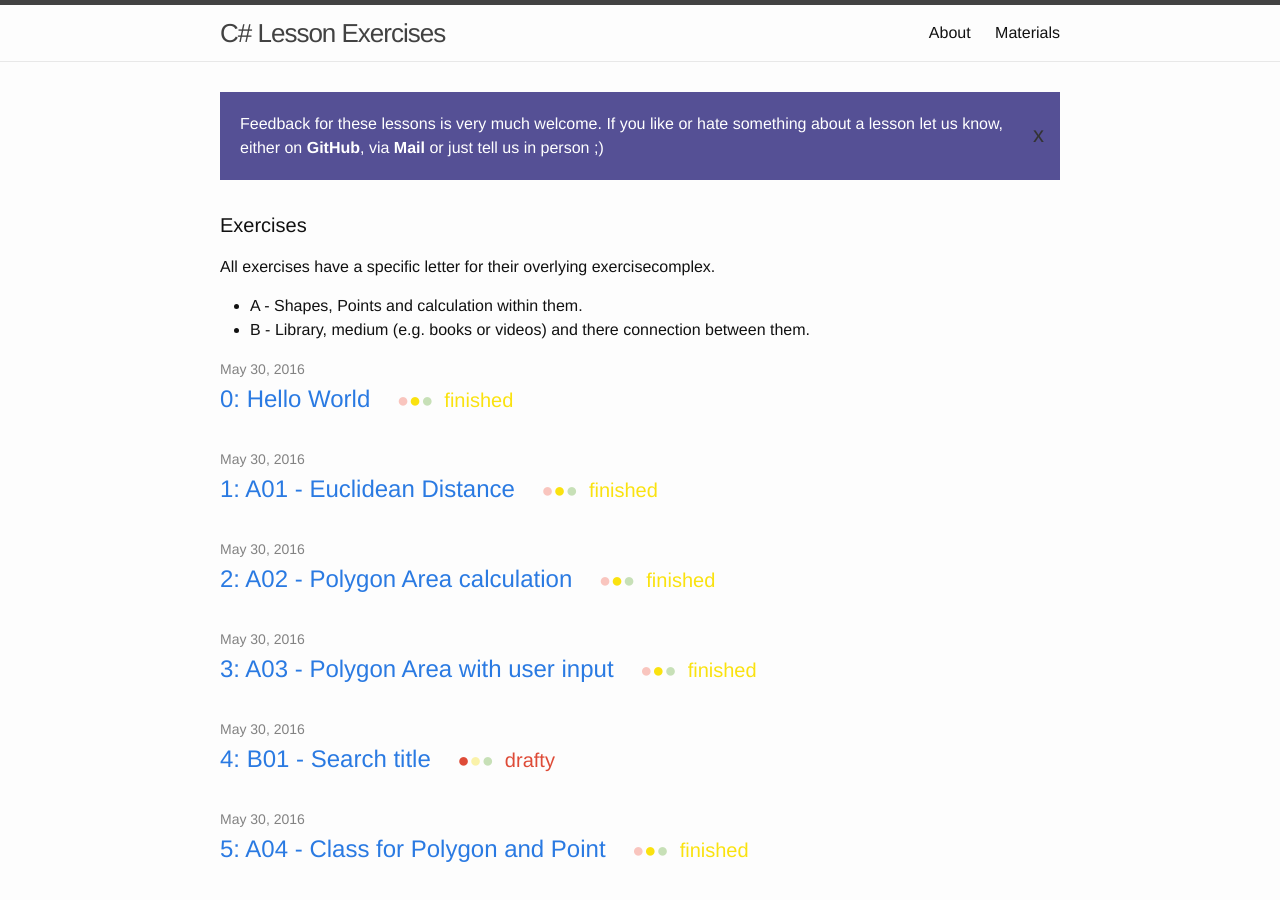
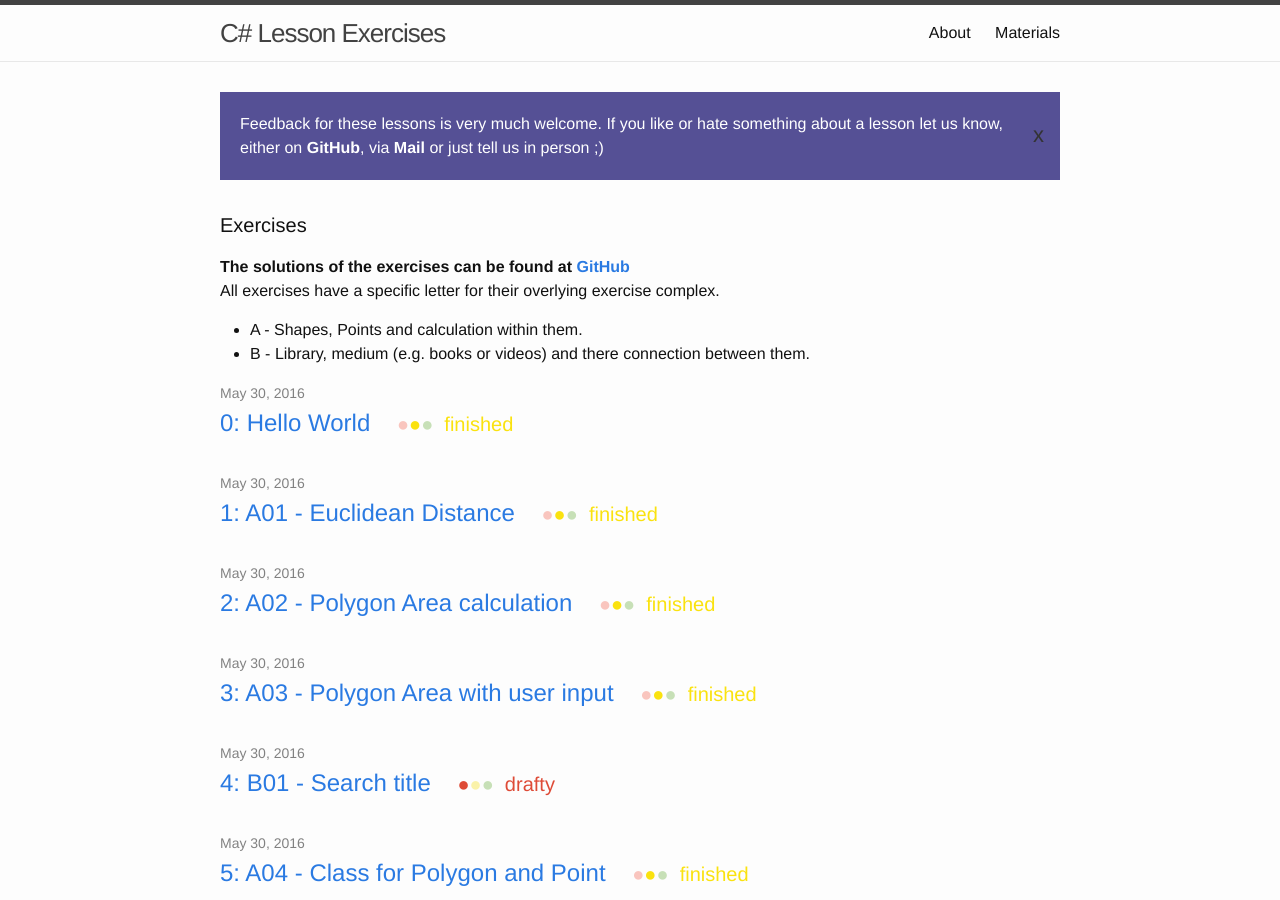
Before and after one commit to fsr/csharp-lessons, a Jekyll site: the page built from index.html, in a window 1280 px wide and 900 px high. Built offline with Jekyll 4.4.1, drawn with Linux system fonts in a browser that asks for light colours.

Commit message:
Changed the main pages.

```diff
--- a/index.html
+++ b/index.html
@@ -7,7 +7,8 @@ layout: default
   <h1 class="page-heading">Exercises</h1>
 
   <p>
-    All exercises have a specific letter for their overlying exercisecomplex.
+    <b>The solutions of the exercises can be found at <a href="https://github.com/satkowski/csharp-solutions">GitHub</a></b><br>
+    All exercises have a specific letter for their overlying exercise complex.
   </p>
   <ul>
     <li>A - Shapes, Points and calculation within them.</li>
```
Also changed, not shown: materials.md (+0 -2 lines).
